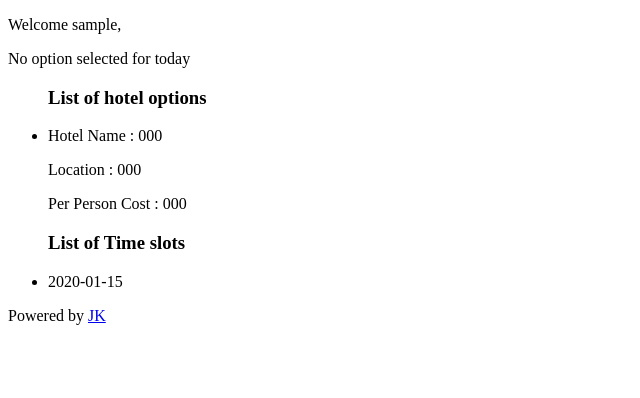
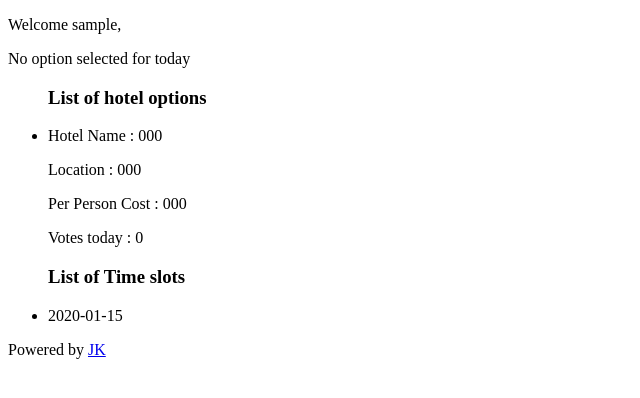
Before and after one commit to johnkishorem/luncharboptions, a Django app: page /polls/ in a window 1280 px wide. Shown: the part 26-424 px from the top of the page, without its empty margins (0-640 px from the left). Run offline with Django 3.2, Linux system fonts and the light colour scheme; a user stored in the database is signed in; tables that the repository leaves empty hold one stand-in row (values such as "Sample post").

Commit message:
Votes today added for hotels

```diff
--- a/polls/templates/polls/index.html
+++ b/polls/templates/polls/index.html
@@ -16,11 +16,12 @@
     {% endif %}
     <ul>
         <h3>List of hotel options</h3>
-        {% for hotel in hotels %}
+        {% for hotel in context_hotels %}
         <li>
-            <p>Hotel Name : {{ hotel.hotel_name}}</p>
-            <p>Location : {{ hotel.hotel_location }}</p>
-            <p>Per Person Cost : {{ hotel.hotel_avg_budget }}</p>
+            <p>Hotel Name : {{ hotel.context_hotel_name}}</p>
+            <p>Location : {{ hotel.context_hotel_location }}</p>
+            <p>Per Person Cost : {{ hotel.context_hotel_budget }}</p>
+            <p>Votes today : {{ hotel.context_hotel_votes }}</p>
         </li>
         {% endfor %}
     </ul>
--- a/polls/views.py
+++ b/polls/views.py
@@ -23,9 +23,19 @@ def index(request):
 			selected_time = None
 
 		hotels = hotel_option.objects.all()
+		context_hotels = []
+		for hotel in hotels:
+			votes = arb_option.objects.filter(arb_hotel_option=hotel,
+				arb_pub_date=datetime.date.today()).count()
+			context_hotel = {'context_hotel_name' : hotel.hotel_name,
+				'context_hotel_location' : hotel.hotel_location,
+				'context_hotel_budget' : hotel.hotel_avg_budget,
+				'context_hotel_votes' : votes}
+			context_hotels.append(context_hotel)
+
 		time_slots = time_option.objects.all()
 		context = {'username' : request.user.username,
-			'hotels' : hotels,
+			'context_hotels' : context_hotels,
 			'time_slots' : time_slots,
 			'selected_hotel' : selected_hotel,
 			'selected_time': selected_time}
```
